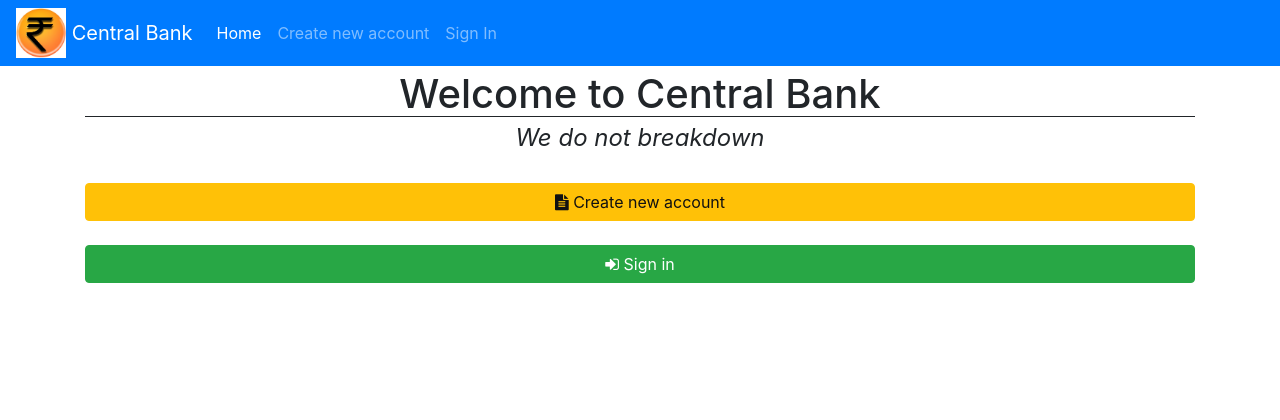
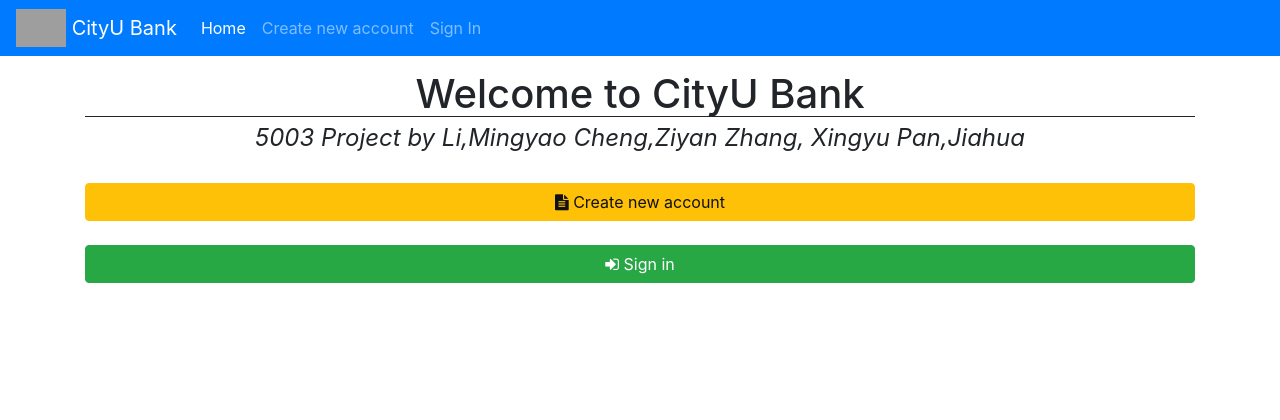
Before and after one commit to MingyaoLII/SDSC5003_Project, a Django app: page / in a window 1280 px wide. Shown: the top 420 px of the page. Run offline with Django 3.2, Linux system fonts and the light colour scheme; some libraries are stand-ins or nearby versions; grey boxes are pictures that could not be loaded.

Commit message:
Change Urls, some base layout

```diff
--- a/CentralBank/urls.py
+++ b/CentralBank/urls.py
@@ -8,16 +8,17 @@ from django.conf import settings
 
 urlpatterns = [
     path('admin/', admin.site.urls),
-    url(r'^$', views.index, name="home"),
-    url(r'^accounts/', include("accounts.urls")),
-    url(r'^profile/', include("profiles.urls")),
-    url(r'^admins/', include("admins.urls"))
+    path('', views.index, name = "home"),
+    path('accounts/', include("accounts.urls")),
+    path('profile/', include("profiles.urls")),
+    path('admins/', include("admins.urls"))
 ]
 
 urlpatterns += staticfiles_urlpatterns()
 urlpatterns += static(settings.MEDIA_URL, document_root=settings.MEDIA_ROOT)
 
-# Change Site Title, Index Title and Site Title
+
+#Change Site Title, Index Title and Site Title
 admin.site.site_header = "Central Bank Administration"
 admin.site.site_title = "Central Bank Administration"
 admin.site.index_title = "Welcome to Central Bank Administration Admin Panel"
--- a/accounts/urls.py
+++ b/accounts/urls.py
@@ -1,10 +1,11 @@
 from django.conf.urls import url
+from django.urls import path
 from . import views
 
 app_name = "accounts"
 
 urlpatterns = [
-    url(r"^register/$", views.register, name="signup"),
-    url(r"^login/$", views.sign_in, name="signin"),
-    url(r"^logout/$", views.logout_view, name="logout"),
+    path("register/", views.register, name = "signup"),
+    path("login/", views.sign_in, name = "signin"),
+    path("logout/", views.logout_view, name = "logout"),
 ]
--- a/admins/urls.py
+++ b/admins/urls.py
@@ -1,8 +1,9 @@
 from django.conf.urls import url
+from django.urls import path
 from . import views
 
 app_name = "admins"
 
 urlpatterns = [
-    url(r"^$", views.index, name="admin_index"),
+    path("", views.index, name = "admin_index"),
 ]
--- a/profiles/templates/profiles/profile_base_layout.html
+++ b/profiles/templates/profiles/profile_base_layout.html
@@ -22,8 +22,8 @@
 
     <body>
         <nav class="navbar navbar-expand-lg navbar-dark fixed-top" style="background-color: goldenrod">
-            <img src="/static/images/logo.jpg" width="50px">
-            <a class="navbar-brand" href="index.html">&nbsp;CityU Bank</a>
+            <img src="/static/images/768px-CityU_logo.jpg" width="50px">
+            <a class="navbar-brand"> CityU Bank</a>
             <button class="navbar-toggler" type="button" data-toggle="collapse" data-target="#navbarNavAltMarkup" aria-controls="navbarNavAltMarkup" aria-expanded="false" aria-label="Toggle navigation">
                 <span class="navbar-toggler-icon"></span>
             </button>
@@ -41,7 +41,7 @@
 
                 <!--SIDE PANEL BEGINS -->
                 <section id="side_panel" class="col-3">
-                    <img src="/static/images/logo.jpg" class="container btn" alt="">
+                    <img src="/static/images/768px-CityU_logo.jpg" class="container btn" alt="">
                     <!-- OPERATIONS -->
                     <a href="{% url 'profiles:account_status' %}" class="current side" id="status">Account status</a> <br> <br>
 
--- a/profiles/urls.py
+++ b/profiles/urls.py
@@ -1,15 +1,16 @@
 from django.conf.urls import url
+from django.urls import path
 from . import views
 
 app_name = "profiles"
 
 urlpatterns = [
-    url(r"^account_status/$", views.index, name="account_status"),
-    url(r"^money_transfer/", views.money_transfer, name="money_transfer"),
-    url(r"^loan_app/$", views.loan, name="loan_app"),
-    url(r"^ewallet/$", views.ewallet, name="ewallet"),
-    url(r"^online_pay/$", views.online_pay, name="online_pay"),
-    url(r"settings/$", views.settings, name="settings"),
-    url(r"edit_details/", views.edit_details, name="edit_details"),
-    url(r"delete_account/$", views.delete_account, name="delete_account")
+    path("account_status/", views.index, name = "account_status"),
+    path("money_transfer/", views.money_transfer, name = "money_transfer"),
+    path("loan_app/", views.loan, name = "loan_app"),
+    path("ewallet/", views.ewallet, name = "ewallet"),
+    path("online_pay/", views.online_pay, name = "online_pay"),
+    path("settings/", views.settings, name = "settings"),
+    path("edit_details/", views.edit_details, name = "edit_details"),
+    path("delete_account/", views.delete_account, name = "delete_account")
 ]
--- a/templates/base_layout.html
+++ b/templates/base_layout.html
@@ -6,7 +6,7 @@
         <meta charset="utf-8">
         <meta name="viewport" content="width=device-width, initial-scale=1">
 
-        <title>Central Bank</title>
+        <title>CityU Bank</title>
 
         <!-- CSS FRAMEWORKS REQUIRED -->
         <link rel="stylesheet" href="https://maxcdn.bootstrapcdn.com/bootstrap/4.0.0-beta/css/bootstrap.min.css" integrity="sha384-/Y6pD6FV/Vv2HJnA6t+vslU6fwYXjCFtcEpHbNJ0lyAFsXTsjBbfaDjzALeQsN6M" crossorigin="anonymous">
@@ -22,8 +22,8 @@
 
     <body>
         <nav class="navbar navbar-expand-lg navbar-dark bg-primary fixed-top">
-            <img src="/static/images/logo.jpg" width="50px">
-            <a class="navbar-brand" href="{% url 'home' %}">&nbsp;Central Bank</a>
+            <img src="/static/images/768px-CityU_logo.jpg" width="50px">
+            <a class="navbar-brand" href="{% url 'home' %}">&nbsp;CityU Bank</a>
             <button class="navbar-toggler" type="button" data-toggle="collapse" data-target="#navbarNavAltMarkup" aria-controls="navbarNavAltMarkup" aria-expanded="false" aria-label="Toggle navigation">
                 <span class="navbar-toggler-icon"></span>
             </button>
--- a/templates/index.html
+++ b/templates/index.html
@@ -24,8 +24,8 @@
 
 {% block bodycontent %}
     <div class="container text-center">
-        <h1>Welcome to Central Bank</h1>
-        <h4><em>We do not breakdown</em></h4>
+        <h1>Welcome to CityU Bank</h1>
+        <h4><em>5003 Project by Li,Mingyao Cheng,Ziyan Zhang, Xingyu Pan,Jiahua</em></h4>
     </div>
 
     <br>
```
Also changed, not shown: db.sqlite3.
